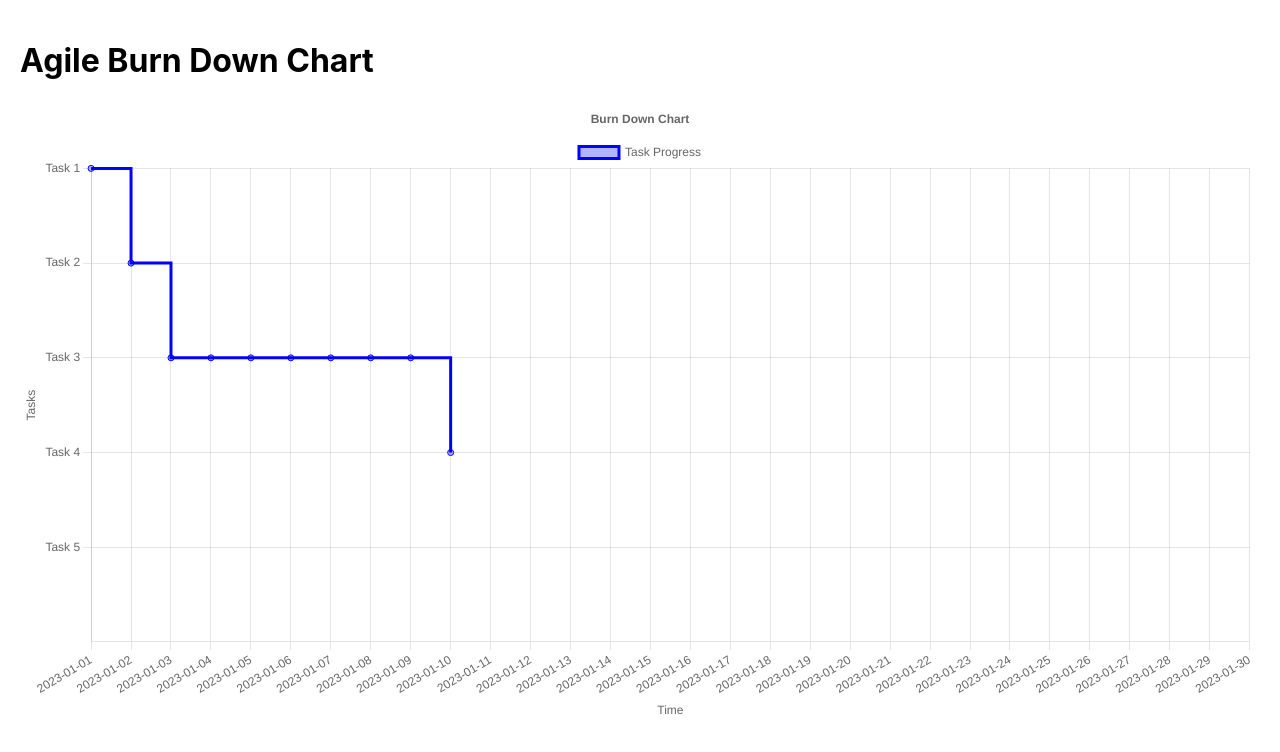
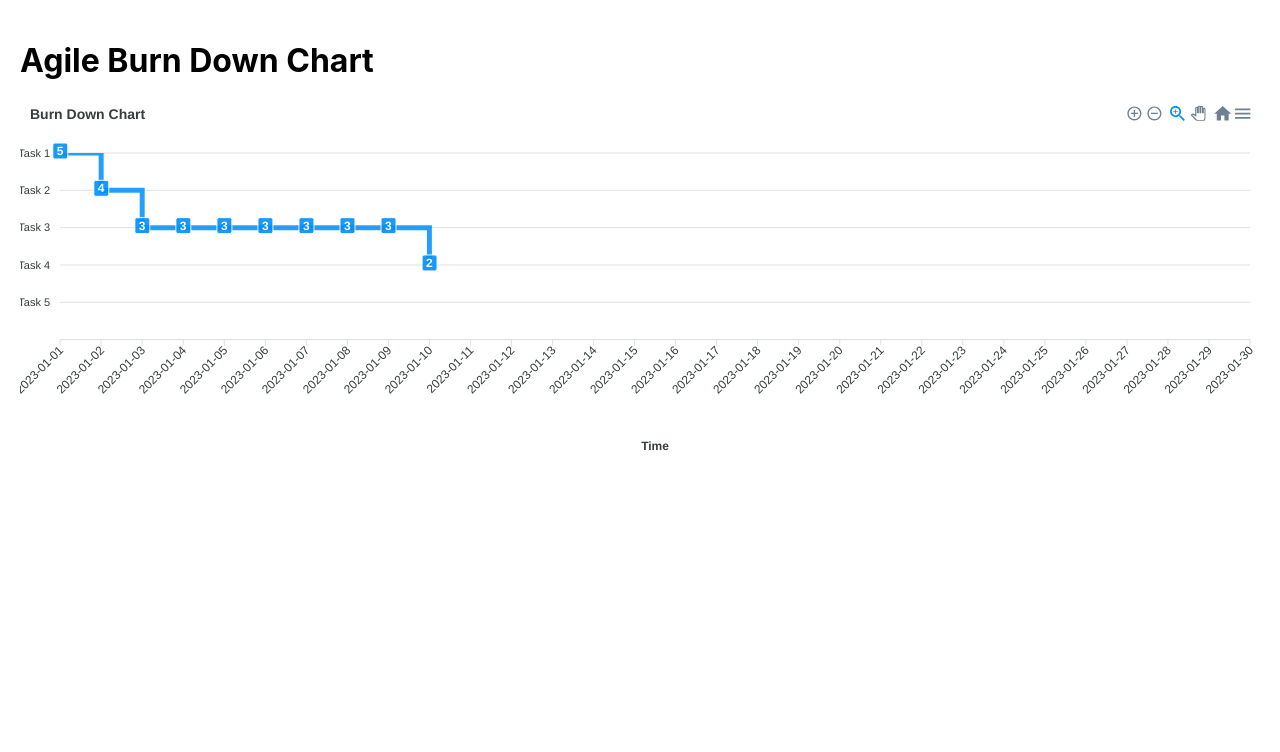
Before and after one commit to Mraj101/Agile-burnDownChartByReact-branch-d3js-v5-, a React (Create React App) app: page / in a window 1280 px wide. Shown: the top 752 px of the page. Built offline with nearby package versions, Linux system fonts and the light colour scheme.

Commit message:
apex chart working just fine

```diff
--- a/package.json
+++ b/package.json
@@ -6,8 +6,10 @@
     "@testing-library/jest-dom": "^5.14.1",
     "@testing-library/react": "^13.0.0",
     "@testing-library/user-event": "^13.2.1",
+    "apexcharts": "^3.49.1",
     "chart.js": "^4.4.3",
     "react": "^18.3.1",
+    "react-apexcharts": "^1.4.1",
     "react-chartjs-2": "^5.2.0",
     "react-dom": "^18.3.1",
     "react-scripts": "5.0.1",
--- a/src/components/BurnDownChart.js
+++ b/src/components/BurnDownChart.js
@@ -1,78 +1,55 @@
 import React from "react";
-import { Line } from "react-chartjs-2";
-import {
-  Chart as ChartJS,
-  CategoryScale,
-  LinearScale,
-  PointElement,
-  LineElement,
-  Title,
-  Tooltip,
-  Legend,
-} from "chart.js";
-
-ChartJS.register(
-  CategoryScale,
-  LinearScale,
-  PointElement,
-  LineElement,
-  Title,
-  Tooltip,
-  Legend
-);
+import Chart from "react-apexcharts";
 
 const BurnDownChart = ({ data, labels, taskNames }) => {
-  const chartData = {
-    labels: labels,
-    datasets: [
-      {
-        label: "Task Progress",
-        data: data.actual,
-        borderColor: "blue",
-        backgroundColor: "rgba(0, 0, 255, 0.3)",
-        fill: true,
-        stepped: true,
-      },
-    ],
-  };
-
-  const options = {
-    responsive: true,
-    plugins: {
-      legend: {
-        display: true,
-      },
+  const chartOptions = {
+    chart: {
+      type: "line",
+      height: 350,
+    },
+    title: {
+      text: "Burn Down Chart",
+      align: "left",
+    },
+    xaxis: {
+      categories: labels,
       title: {
-        display: true,
-        text: "Burn Down Chart",
-      },
-      tooltip: {
-        enabled: true,
+        text: "Time",
       },
     },
-    scales: {
-      x: {
-        title: {
-          display: true,
-          text: "Time",
+    yaxis: {
+      title: {
+        text: "Tasks",
+      },
+      labels: {
+        formatter: function (value) {
+          return taskNames[value - 1];
         },
       },
-      y: {
-        title: {
-          display: true,
-          text: "Tasks",
-        },
-        beginAtZero: true,
-        ticks: {
-          callback: function (value, index, values) {
-            return taskNames[value - 1];
-          },
-        },
-      },
+      min: 0,
+      max: taskNames.length,
+    },
+    dataLabels: {
+      enabled: true,
+    },
+    tooltip: {
+      enabled: true,
+    },
+    stroke: {
+      curve: "stepline", // This makes the line chart stepped
     },
   };
 
-  return <Line data={chartData} options={options} />;
+  const series = [
+    {
+      name: "Task Progress",
+      data: data.actual,
+    },
+  ];
+
+  return (
+    <Chart options={chartOptions} series={series} type="line" height={350} />
+  );
 };
 
 export default BurnDownChart;
```
Also changed, not shown: src/App.js (+0 -14 lines), 2 other files (tests, documents, lock files or other folders).
